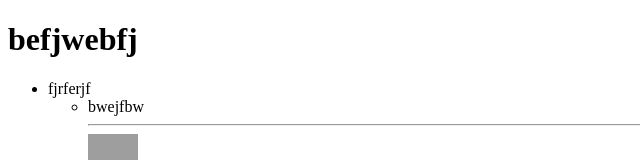
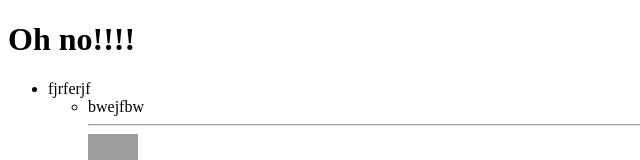
Before and after one commit to devgitdev/backgrou, a plain HTML site: page index.html in a window 1280 px wide. Shown: the top 160 px of the page, without its empty margins (0-640 px from the left). Drawn offline with Linux system fonts and the light colour scheme; grey boxes are pictures that could not be loaded.

Commit message:
chaning title

```diff
--- a/index.html
+++ b/index.html
@@ -4,7 +4,7 @@
 		<title>My first website</title>
 	</head>
 	<body>
-		<h1>befjwebfj</h1>
+		<h1>Oh no!!!!</h1>
 
 		<ul>
 			<li>fjrferjf</li>
```
